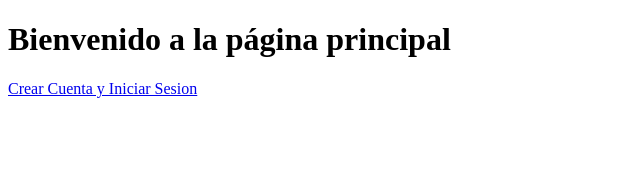
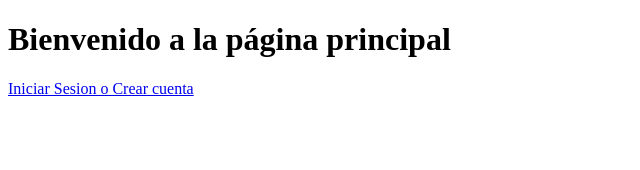
Before and after one commit to FaustoCitera/Proyecto, a Next.js app: page / in a window 1280 px wide. Shown: the top 170 px of the page, without its empty margins (0-640 px from the left). Built offline with nearby package versions, Linux system fonts and the light colour scheme.

Commit message:
errores solucionados

```diff
--- a/pages/signup.jsx
+++ b/components/signup.jsx
@@ -1,6 +1,5 @@
 import { useState } from 'react';
 import Link from 'next/link'
-import LoginWithGoogle from '../components/LoginWithGoogle';
 import { useRouter } from 'next/router';
 
 
@@ -59,7 +58,6 @@ const SignUpPage = () => {
             Volver
           </Link>
         </form>
-        <LoginWithGoogle />
       </div>
     );
   };
--- a/pages/Principal.jsx
+++ b/pages/Principal.jsx
@@ -6,7 +6,7 @@ const HomePage = () => {
     <div>
       <h1>Bienvenido a la página principal</h1>
       <Link href="/authForm">
-        Crear Cuenta y Iniciar Sesion
+        Iniciar Sesion o Crear cuenta
       </Link>
     </div>
   );
--- a/pages/authForm.jsx
+++ b/pages/authForm.jsx
@@ -1,6 +1,6 @@
 import React, { useState } from 'react';
-import LoginPage from './login';
-import SignUpPage from './signup';
+import LoginPage from '../components/login';
+import SignUpPage from '../components/signup';
 import LoginWithGoogle from '../components/LoginWithGoogle';
 
 const AuthForm = () => {
```
Also changed, not shown: components/ProfileMenu.jsx (+4 -6 lines), components/login.jsx (renamed from pages/login.jsx).
